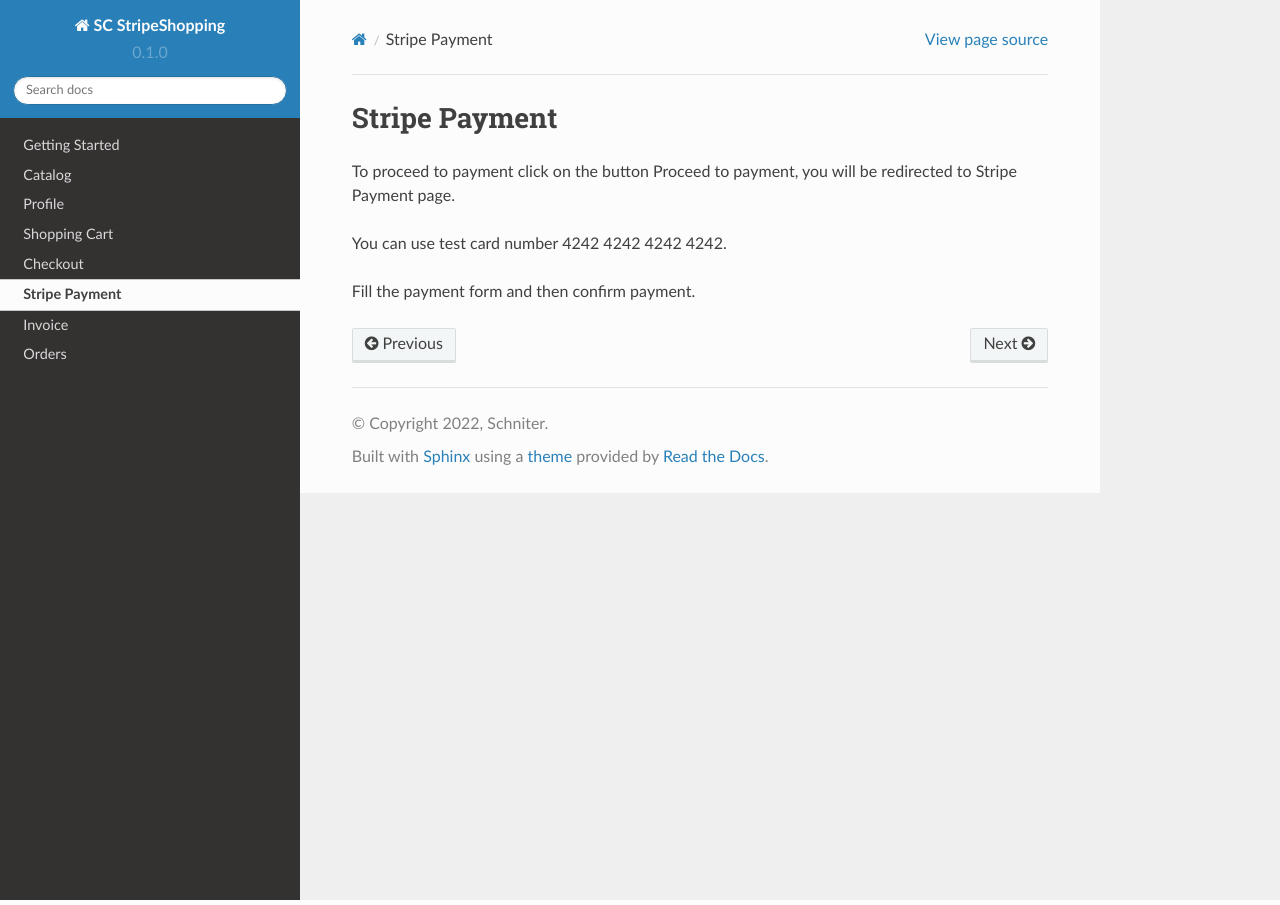
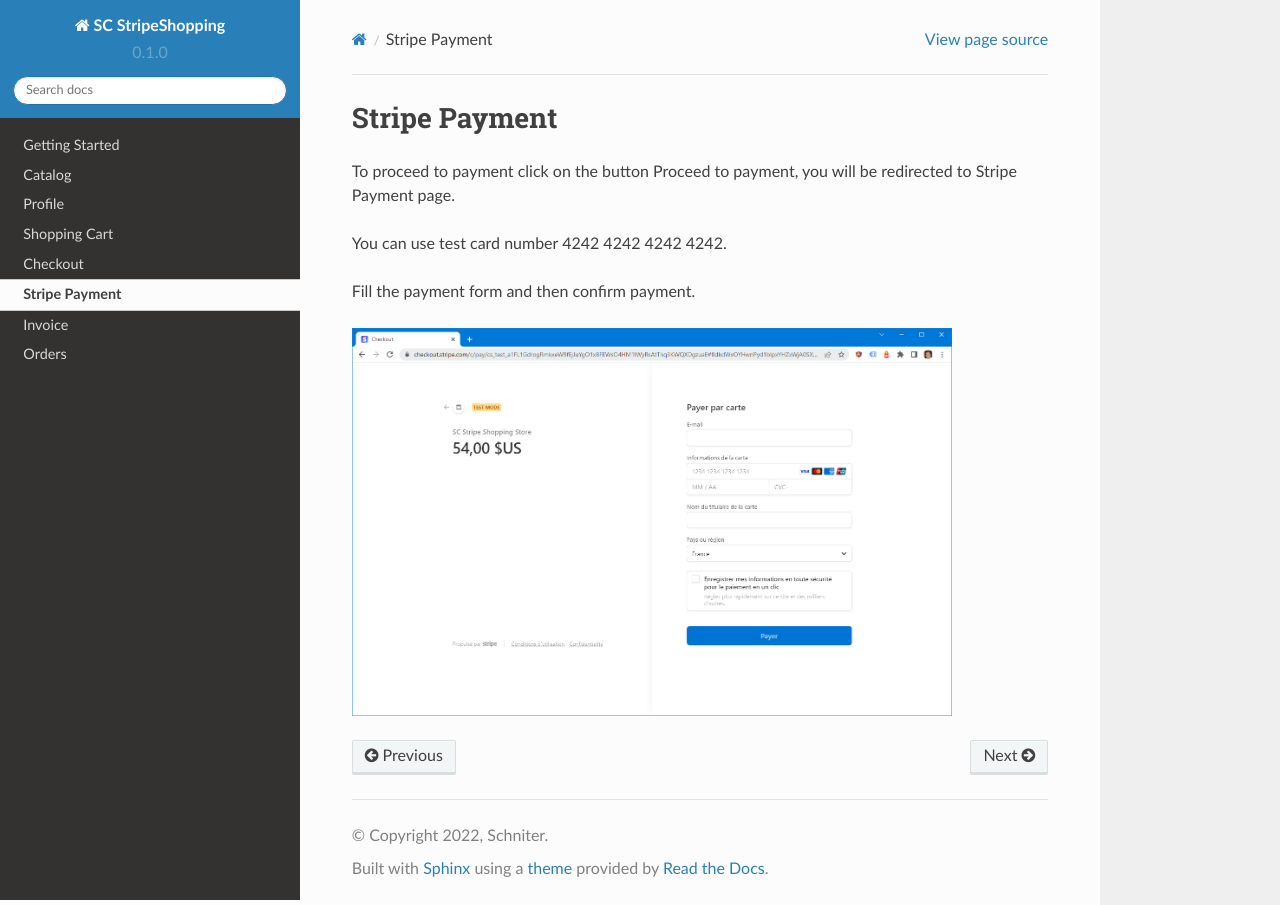
Before and after one commit to chniter/SC.StripeShoppingDoc, a Sphinx documentation site: the page built from docs/source/stripepayment.rst, in a window 1280 px wide. Built offline with Sphinx 7.4.7 and the Read the Docs theme 2.0.0, drawn with Linux system fonts in a browser that asks for light colours.

Commit message:
Update stripepayment.rst

```diff
--- a/docs/source/stripepayment.rst
+++ b/docs/source/stripepayment.rst
@@ -7,3 +7,6 @@
 You can use test card number 4242 4242 4242 4242.
 
 Fill the payment form and then confirm payment.
+
+.. image:: images/18-stripe.PNG
+		:width: 600
```
